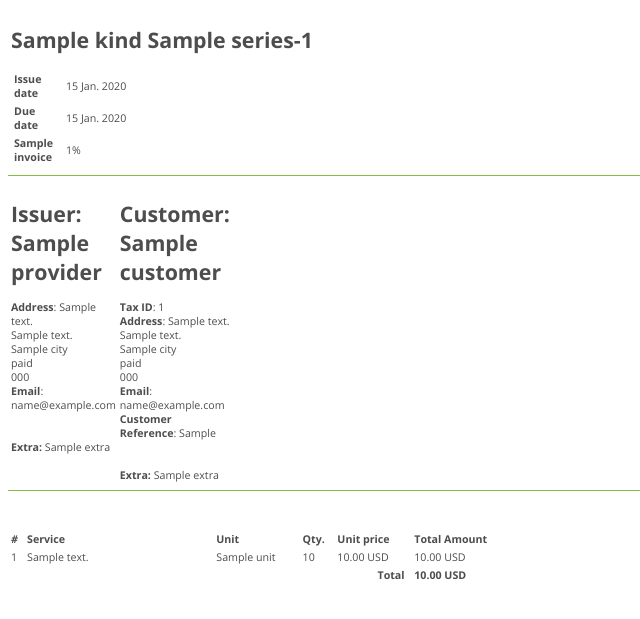
After one commit to silverapp/silver, a Django app: template silver/templates/silver/invoice_pdf.html in a window 1280 px wide. The commit adds this page. Shown: the top 619 px of the page, without its empty margins (0-640 px from the left). Run offline with Django 3.2, Linux system fonts and the light colour scheme; the template is opened without the code that fills it: most values are stand-ins (such as "Sample title", 1, 10 or a date in 2020).

Commit message:
Made PDF template more pluggable.

```diff
--- a/silver/models.py
+++ b/silver/models.py
@@ -541,6 +541,10 @@ class AbstractBillingEntity(LiveModel):
     def billing_name(self):
         return self.company or self.name
 
+    @property
+    def slug(self):
+        return slugify(self.billing_name)
+
     def __unicode__(self):
         return self.billing_name
 
@@ -866,7 +870,7 @@ class BillingDocument(models.Model):
             'entries': entries
         }
         resp = HttpResponse(content_type='application/pdf')
-        data = generate_pdf('invoice_pdf.html', context=context,
+        data = generate_pdf('silver/invoice_pdf.html', context=context,
                             file_object=resp)
 
         if data:
--- /dev/null
+++ b/silver/templates/silver/invoice_pdf.html
@@ -0,0 +1 @@
+{% extends "silver/invoice_pdf_base.html" %}
--- a/silver/templates/invoice_pdf.html
+++ b/silver/templates/silver/invoice_pdf_base.html
@@ -46,6 +46,7 @@
         }
 
         body {
+            font-family: open-sans;
             font-size: 8pt;
             color: #4d4d4d;
         }
@@ -167,6 +168,10 @@
             <td width="8cm">
                 <h1>Customer: {{ customer.billing_name }}</h1>
 
+                {% if customer.sales_tax_number %}
+                    <strong>Tax ID</strong>: {{ customer.sales_tax_number }}<br>
+                {% endif %}
+
                 <strong>Address</strong>: {{ customer.address_1 }}<br>
 
                 {% if customer.address_2 %}
```
